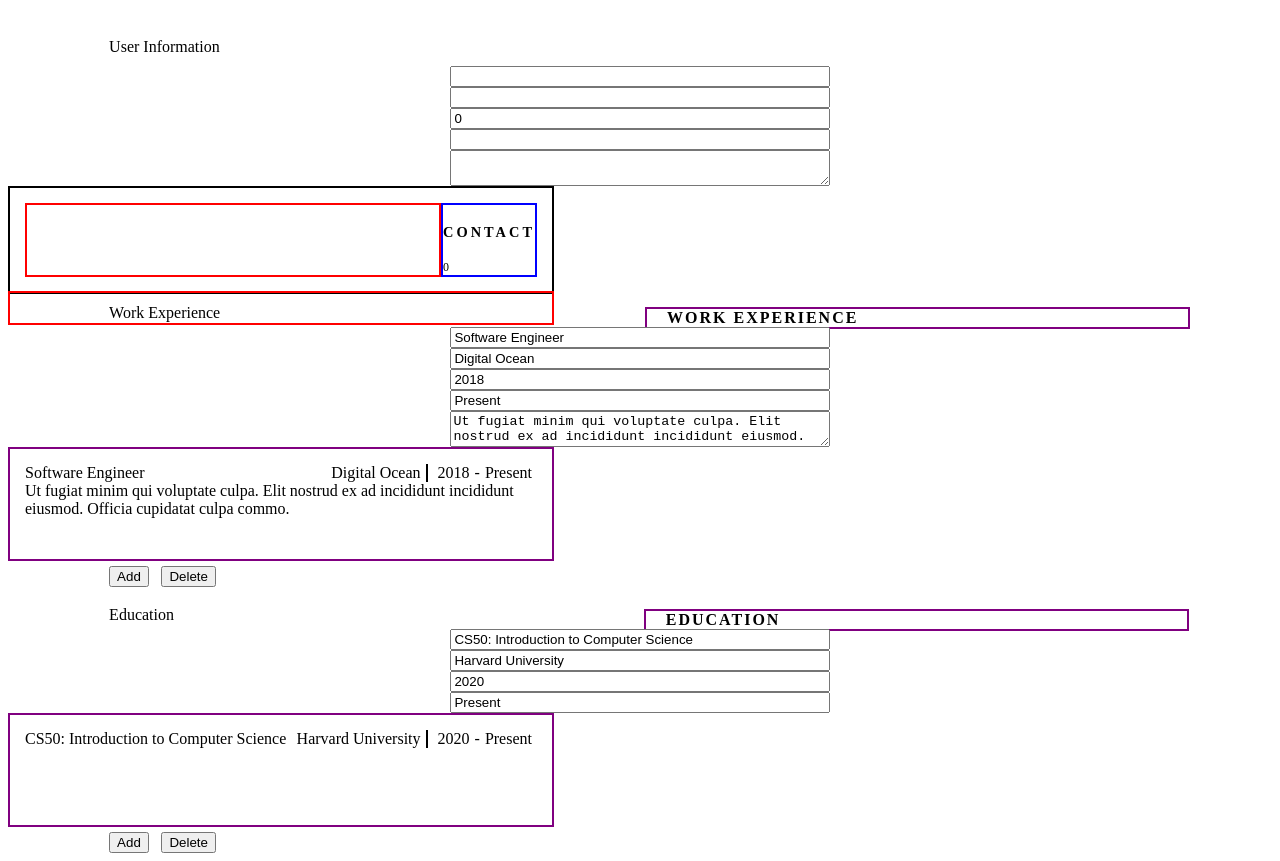
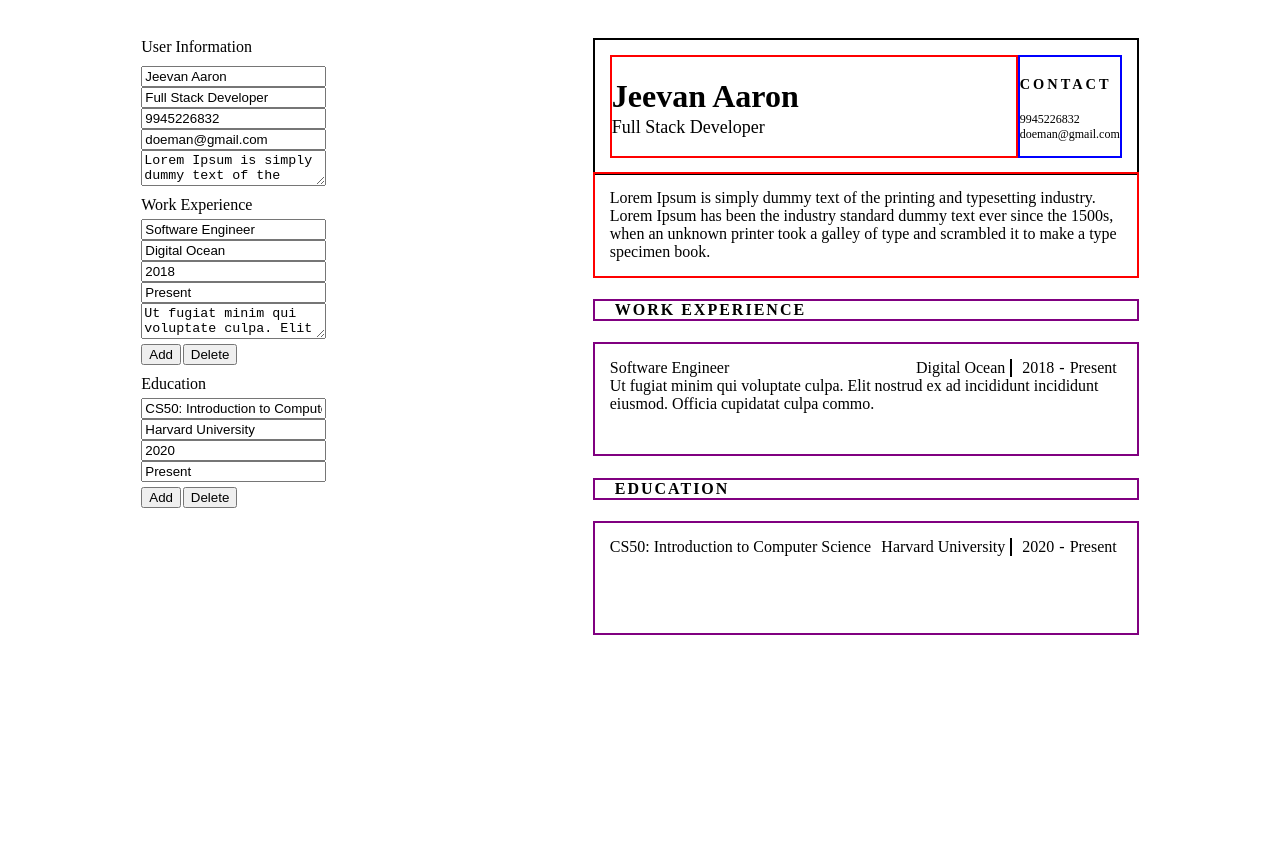
Before and after one commit to aaronsww/cv-application, a React (Vite) app: page / in a window 1280 px wide. After the commit the page ends 800 px from the top, so only its background shows below. Built offline with nearby package versions, Linux system fonts and the light colour scheme.

Commit message:
refactor: page layout

```diff
--- a/src/App.css
+++ b/src/App.css
@@ -5,7 +5,6 @@
 }
 
 .sectionTitle{
-  margin-left: 8%;
   margin-top: 10px;
   margin-bottom: 5px;
 }
@@ -14,7 +13,6 @@
   display: flex;
   justify-content:space-between;
   border: 2px solid;
-  width: 40vw;
   padding: 15px;
 }
 
@@ -42,21 +40,13 @@
 }
 .expTitle{
   letter-spacing: 2px;
-  margin-bottom: -30px;
-  margin-top: 42px;
   letter-spacing: 2px;
-  margin-left: 50.4%;
-  margin-bottom: -35px;
   border: 2px solid purple;
-  width: 40.7vw;
   padding-left: 20px;
 }
 .eduTitle{
   letter-spacing: 2px;
-  margin-left: 50.3%;
-  margin-bottom: -35px;
   border: 2px solid purple;
-  width: 40.7vw;
   padding-left: 20px;
 }
 .desc{
@@ -72,9 +62,9 @@
   padding: 15px;
   height: 10vh;
 }
-.eduSection{
+/* .eduSection{
   margin-top: -55px;
-}
+} */
 .wrapper{
   display: flex;
   justify-content: space-between;
@@ -92,13 +82,12 @@
 }
 
 .informationContainer{
-  width: 30%;
   display: flex;
   flex-direction: column;
 }
 
 .addBtn{
-  margin-left: 8%;
+
   margin-top: 5px;
 }
 
@@ -107,9 +96,9 @@
 }
 
 .experience{
-  margin-top: -60px;
+  /* margin-top: -60px; */
 }
 
 .education{
-  margin-top: -0px;
+  /* margin-top: -0px; */
 }
--- a/src/App.jsx
+++ b/src/App.jsx
@@ -28,36 +28,45 @@ function App() {
   }
 
   return (
+    <div className="mainContainer">
       <div className="">
         <span className="sectionTitle user-info">User Information</span>
         <General />
-      <Display />
-
         <section className="experience">
-        <h4 className="expTitle">WORK EXPERIENCE</h4>
           <div className="sectionTitle">Work Experience</div>
           {expInput}
-        {expOutput}
           <button className="addBtn" onClick={() => setCountExp(countExp + 1)}>
             Add
           </button>
-        <button className="deleteBtn" onClick={() => setCountExp(countExp - 1)}>
+          <button
+            className="deleteBtn"
+            onClick={() => setCountExp(countExp - 1)}
+          >
             Delete
           </button>
         </section>
-
         <section className="education">
-        <h4 className="eduTitle">EDUCATION</h4>
           <div className="sectionTitle">Education</div>
           {eduInput}
-        {eduOutput}
           <button className="addBtn" onClick={() => setCountEdu(countEdu + 1)}>
             Add
           </button>
-        <button className="deleteBtn" onClick={() => setCountEdu(countEdu - 1)}>
+          <button
+            className="deleteBtn"
+            onClick={() => setCountEdu(countEdu - 1)}
+          >
             Delete
           </button>
         </section>
+      </div>
+
+      <div>
+        <Display />
+        <h4 className="expTitle">WORK EXPERIENCE</h4>
+        {expOutput}
+        <h4 className="eduTitle">EDUCATION</h4>
+        {eduOutput}
+      </div>
     </div>
   );
 }
--- a/src/components/Edu.jsx
+++ b/src/components/Edu.jsx
@@ -8,7 +8,9 @@ function Edu() {
   const edu = useEduStore((state) => state.edu);
   const setEdu = useEduStore((state) => state.setEdu);
 
-  const [course, setCourse] = useState("CS50: Introduction to Computer Science");
+  const [course, setCourse] = useState(
+    "CS50: Introduction to Computer Science"
+  );
   const [uni, setUni] = useState("Harvard University");
   const [startDate, setStartDate] = useState("2020");
   const [endDate, setEndDate] = useState("Present");
--- a/src/components/EduDisplay.jsx
+++ b/src/components/EduDisplay.jsx
@@ -1,8 +1,7 @@
 import React from "react";
 import useEduStore from "../store/useEduStore";
 
-function EduDisplay( ) {
-
+function EduDisplay() {
   // props
 
   const edu = useEduStore((state) => state.edu);
--- a/src/components/General.jsx
+++ b/src/components/General.jsx
@@ -7,11 +7,14 @@ function General() {
   const general = useGeneralStore((state) => state.general);
   const setGeneral = useGeneralStore((state) => state.setGeneral);
 
-  const [name, setName] = useState("");
-  const [post, setPost] = useState("");
-  const [phoneNo, setPhoneNo] = useState(0);
-  const [email, setEmail] = useState("");
-  const [description, setDescription] = useState("");
+  const aboutText =
+    "Lorem Ipsum is simply dummy text of the printing and typesetting industry. Lorem Ipsum has been the industry standard dummy text ever since the 1500s, when an unknown printer took a galley of type and scrambled it to make a type specimen book.";
+
+  const [name, setName] = useState("Jeevan Aaron");
+  const [post, setPost] = useState("Full Stack Developer");
+  const [phoneNo, setPhoneNo] = useState(9945226832);
+  const [email, setEmail] = useState("doeman@gmail.com");
+  const [description, setDescription] = useState(aboutText);
 
   useEffect(() => {
     setGeneral({
@@ -23,9 +26,6 @@ function General() {
       description,
     });
   }, [name, post, phoneNo, email, description]);
-
-  // const aboutText =
-  //   "Lorem Ipsum is simply dummy text of the printing and typesetting industry. Lorem Ipsum has been the industry standard dummy text ever since the 1500s, when an unknown printer took a galley of type and scrambled it to make a type specimen book.";
 
   // const [info, setInfo] = useState({
   // name: "Jeevan Aaron",
--- a/src/store/useExpStore.jsx
+++ b/src/store/useExpStore.jsx
@@ -6,7 +6,7 @@ const useExpStore = create((set) => ({
     position: "",
     startDate: "",
     endDate: "",
-    expDescription:"",
+    expDescription: "",
   },
   setExp: (newData) =>
     set((state) => ({
```
Lines whose indentation alone changed are shown as unchanged.
